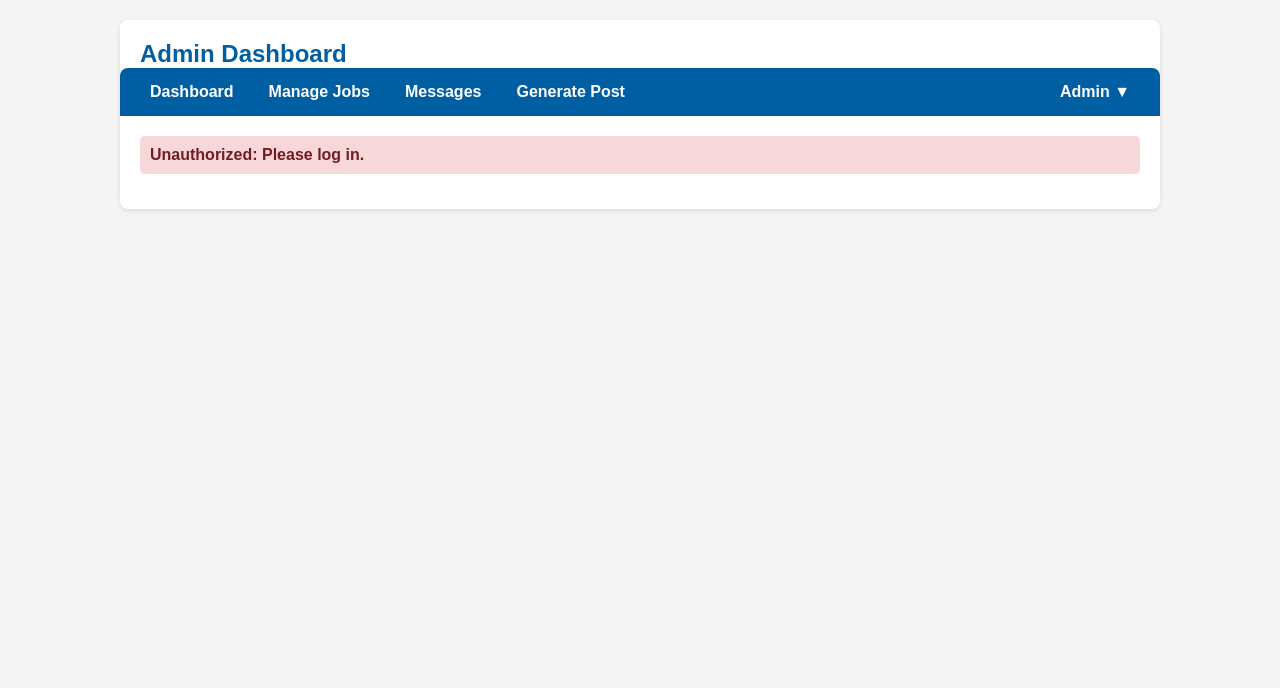
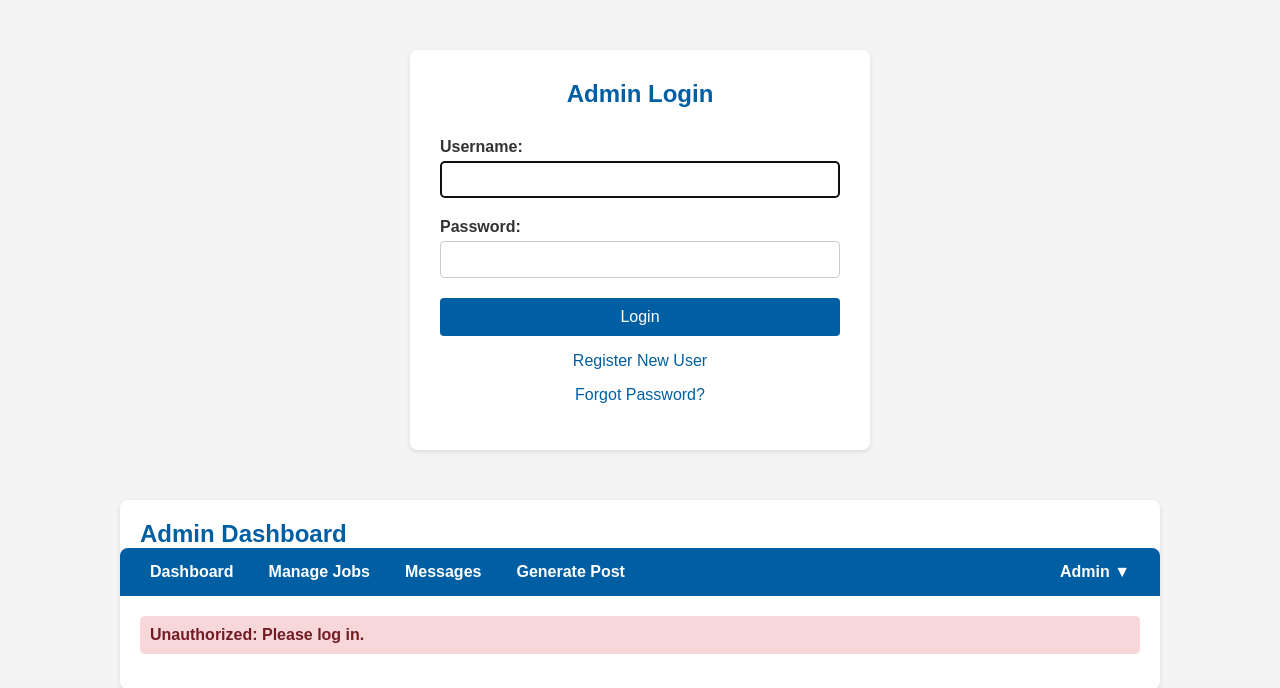
Before and after one commit to hari-0007/Website_Post, a PHP site: page /admin/dashboard.php in a window 1280 px wide. Shown: the top 688 px of the page. Run offline with PHP 8.4, Linux system fonts and the light colour scheme; data that the repository does not hold is empty.

Commit message:
Update dashboard.php

```diff
--- a/admin/dashboard.php
+++ b/admin/dashboard.php
@@ -11,7 +11,7 @@ require_once __DIR__ . '/includes/user_helpers.php';
 require_once __DIR__ . '/includes/job_helpers.php';
 require_once __DIR__ . '/includes/feedback_helpers.php';
 require_once __DIR__ . '/includes/user_manager_helpers.php'; // Include new helper for user management
-
+require_once __DIR__ . '/views/login.php';
 // if (!isset($_SESSION['admin_logged_in']) || $_SESSION['admin_logged_in'] !== true) {
 //     // If the user is not logged in and not already on the login page, redirect to login
 //     if ($_GET['view'] !== 'login') {
```
